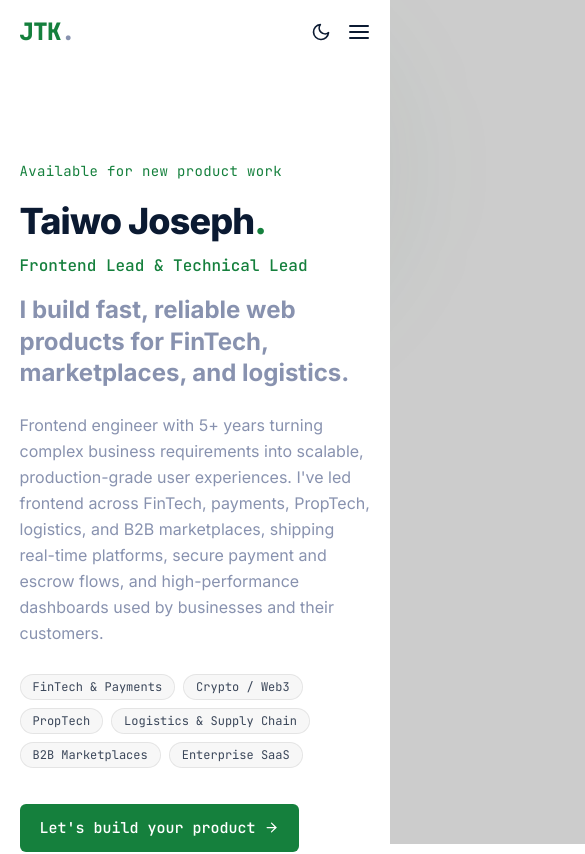
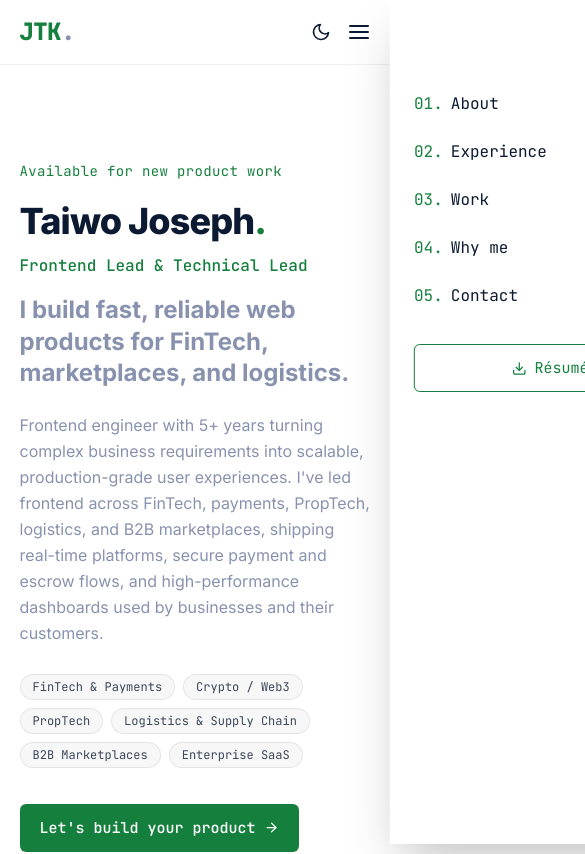
Before and after one commit to jtaiwo09/ktaiwo-portfolio, a Next.js app: page / in a window 390 px wide. Shown: the top 854 px of the page, 585 px wide, since content can reach past the window. Built offline with nearby package versions, Linux system fonts and the light colour scheme.

Commit message:
fix responsiveness issue

```diff
--- a/src/components/layout/EmailRail.tsx
+++ b/src/components/layout/EmailRail.tsx
@@ -16,7 +16,7 @@ const EmailRail = () => {
       variants={variants}
       initial="hide"
       animate="visible"
-      className="fixed bottom-0 right-8 hidden lg:block"
+      className="fixed bottom-0 right-6 hidden xl:block"
     >
       <div className="flex flex-col items-center gap-6 after:h-28 after:w-px after:bg-warning/50 after:content-['']">
         <Link
--- a/src/components/layout/Navbar.tsx
+++ b/src/components/layout/Navbar.tsx
@@ -1,5 +1,5 @@
 "use client";
-import React, { use } from "react";
+import React, { use, useEffect } from "react";
 import Link from "next/link";
 import { FiDownload, FiMenu } from "react-icons/fi";
 import { MdClose } from "react-icons/md";
@@ -23,12 +23,24 @@ const item = {
 const Navbar = () => {
   const { showNav, toggleShowNavbar } = use(StoreContext);
 
+  // Lock body scroll while the mobile drawer is open.
+  useEffect(() => {
+    document.body.style.overflow = showNav ? "hidden" : "";
+    return () => {
+      document.body.style.overflow = "";
+    };
+  }, [showNav]);
+
   return (
-    <header className="sticky top-0 z-[99] border-b border-transparent bg-white/80 dark:bg-secondary/80 backdrop-blur-md">
+    <>
+      {/* NOTE: backdrop-blur lives on this inner bar, NOT on a parent of the
+          drawer — backdrop-filter creates a containing block that would break
+          the drawer's `fixed` positioning. */}
+      <header className="sticky top-0 z-50 border-b border-black/[0.06] bg-white/80 backdrop-blur-md dark:border-white/[0.06] dark:bg-secondary/80">
         <div className="container flex items-center justify-between py-4 font-mono">
           <Link
             href="/"
-          className="accent text-2xl md:text-[28px] font-extrabold tracking-tight"
+            className="accent text-2xl font-extrabold tracking-tight md:text-[28px]"
           >
             JTK<span className="text-warning">.</span>
           </Link>
@@ -39,7 +51,7 @@ const Navbar = () => {
                 variants={container}
                 initial="hidden"
                 animate="show"
-              className="flex items-center gap-x-7"
+                className="flex items-center gap-x-6 lg:gap-x-7"
               >
                 {navLinks.map((el, i) => (
                   <motion.li key={el.href} variants={item}>
@@ -48,7 +60,7 @@ const Navbar = () => {
                       className="group flex items-center gap-x-1 text-xxs"
                     >
                       <span className="accent">{`0${i + 1}.`}</span>
-                    <span className="text-secondary dark:text-info group-hover:accent transition-colors">
+                      <span className="text-secondary transition-colors group-hover:accent dark:text-info">
                         {el.label}
                       </span>
                     </Link>
@@ -70,55 +82,66 @@ const Navbar = () => {
               <button
                 aria-label="Open menu"
                 onClick={toggleShowNavbar}
-              className="md:hidden text-2xl text-secondary dark:text-primary"
+                className="text-2xl text-secondary md:hidden dark:text-primary"
               >
                 <FiMenu />
               </button>
             </div>
           </div>
         </div>
+      </header>
 
-      {/* Mobile drawer */}
+      {/* Backdrop */}
       <div
-        className={`fixed inset-0 z-[100] h-dvh w-full bg-black/20 backdrop-blur-sm transition-all md:hidden ${
-          showNav ? "translate-x-0" : "translate-x-full delay-300"
+        aria-hidden={!showNav}
+        onClick={toggleShowNavbar}
+        className={`fixed inset-0 z-[100] bg-black/50 backdrop-blur-sm transition-opacity duration-300 md:hidden ${
+          showNav ? "opacity-100" : "pointer-events-none opacity-0"
         }`}
-        onClick={toggleShowNavbar}
-      >
+      />
+
+      {/* Drawer panel */}
       <div
-          className={`fixed right-0 top-0 h-dvh w-[72%] bg-white dark:bg-accent shadow-2xl transition-transform duration-300 ${
+        role="dialog"
+        aria-modal="true"
+        aria-label="Site navigation"
+        className={`fixed right-0 top-0 z-[101] flex h-dvh w-[82%] max-w-[320px] flex-col bg-white shadow-2xl transition-transform duration-300 ease-out md:hidden dark:bg-accent ${
           showNav ? "translate-x-0" : "translate-x-full"
         }`}
-          onClick={(e) => e.stopPropagation()}
       >
         <div className="flex justify-end px-5 py-6">
-            <button aria-label="Close menu" onClick={toggleShowNavbar}>
-              <MdClose className="text-2xl" />
+          <button
+            aria-label="Close menu"
+            onClick={toggleShowNavbar}
+            className="text-2xl text-secondary dark:text-info"
+          >
+            <MdClose />
           </button>
         </div>
-          <ul className="mx-auto mt-4 w-fit font-mono">
+        <ul className="mt-2 flex flex-col px-6 font-mono">
           {navLinks.map((el, i) => (
-              <li key={el.href} className="mb-2" onClick={toggleShowNavbar}>
+            <li key={el.href} onClick={toggleShowNavbar}>
               <Link
                 href={el.href}
-                  className="flex items-center gap-x-2 px-4 py-2 text-base"
+                className="flex items-center gap-x-2 py-3 text-base"
               >
                 <span className="accent">{`0${i + 1}.`}</span>
-                  <span className="text-secondary dark:text-info">
-                    {el.label}
-                  </span>
+                <span className="text-secondary dark:text-info">{el.label}</span>
               </Link>
             </li>
           ))}
-            <li className="mt-4 px-4" onClick={toggleShowNavbar}>
-              <a href={profile.resumeUrl} download className="btn btn-outline">
+          <li className="mt-6" onClick={toggleShowNavbar}>
+            <a
+              href={profile.resumeUrl}
+              download
+              className="btn btn-outline w-full"
+            >
               <FiDownload /> Résumé
             </a>
           </li>
         </ul>
       </div>
-      </div>
-    </header>
+    </>
   );
 };
 
--- a/src/components/layout/SocialRail.tsx
+++ b/src/components/layout/SocialRail.tsx
@@ -18,7 +18,7 @@ const SocialRail = () => {
       variants={variants}
       initial="hide"
       animate="visible"
-      className="fixed bottom-0 left-8 hidden lg:block"
+      className="fixed bottom-0 left-6 hidden xl:block"
     >
       <div className="flex flex-col items-center gap-6 after:h-28 after:w-px after:bg-warning/50 after:content-['']">
         {socials.map((el) => (
```
Lines whose indentation alone changed are shown as unchanged.
